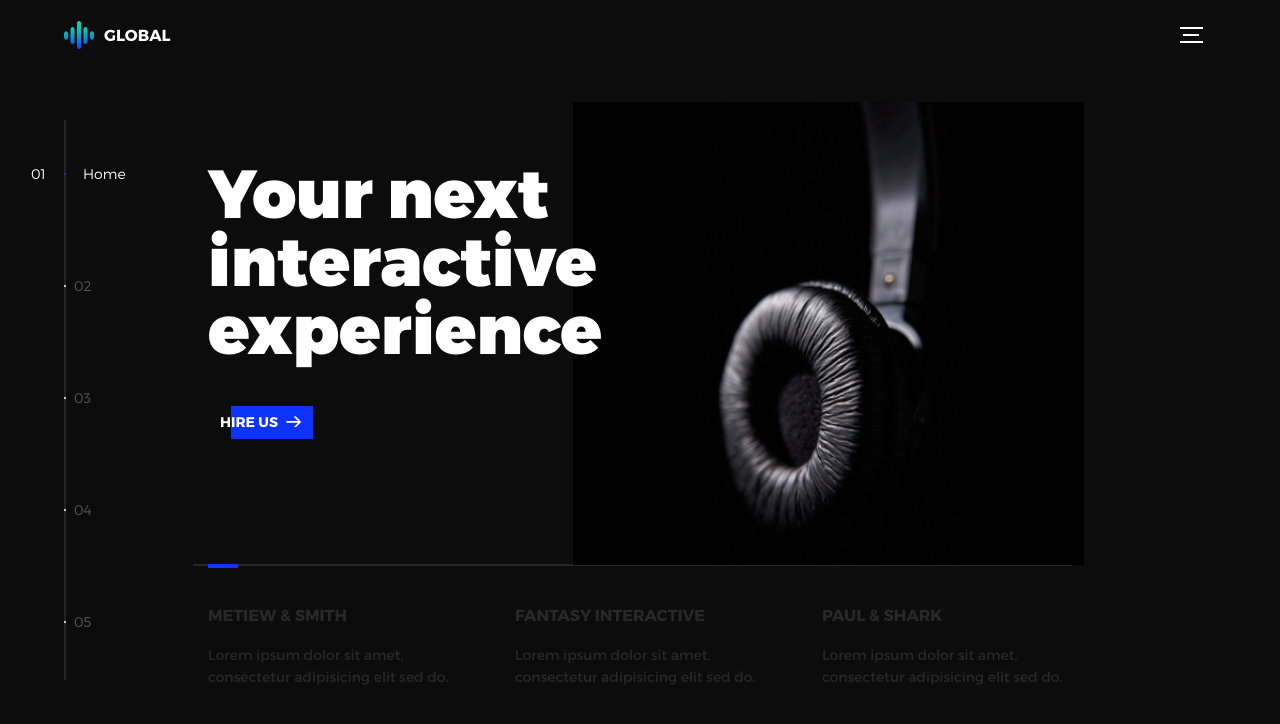
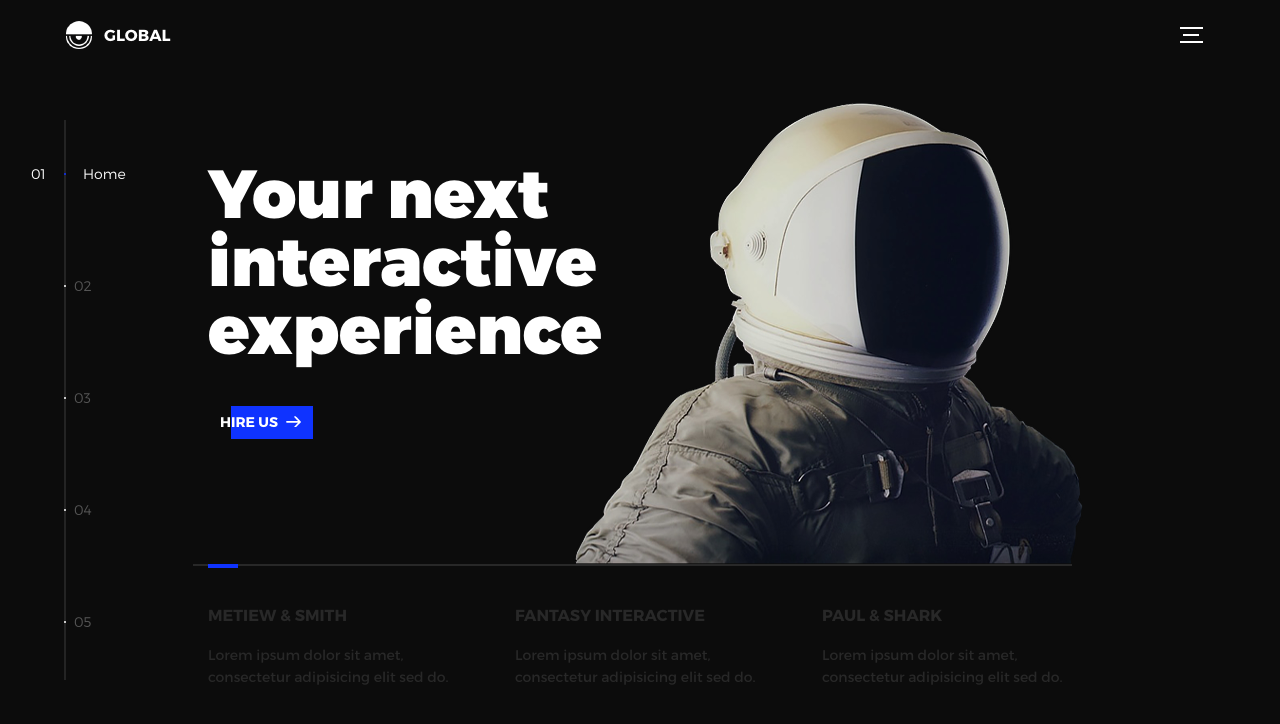
Before and after one commit to saulcastac/RetoWeb2, a plain HTML site: page index.html in a window 1280 px wide. Drawn offline with nearby package versions, Linux system fonts and the light colour scheme.

Commit message:
Modificación del la imagen principal  de la landing page

```diff
--- a/index.html
+++ b/index.html
@@ -15,7 +15,7 @@
 <!-- notification for small viewports and landscape oriented smartphones -->
 <div class="device-notification">
   <a class="device-notification--logo" href="#0">
-    <img src="assets/img/logo.png" alt="Global">
+    <img src="assets/img/logo-new.png" alt="Global">
     <p>Global</p>
   </a>
   <p class="device-notification--message">Global has so much to offer that we must request you orient your device to portrait or find a larger screen. You won't be disappointed.</p>
@@ -27,7 +27,7 @@
       <div class="l-wrapper">
         <header class="header">
           <a class="header--logo" href="#0">
-            <img src="assets/img/logo.png" alt="Global">
+            <img src="assets/img/logo-new.png" alt="Global">
             <p>Global</p>
           </a>
           <button class="header--cta cta">Hire Us</button>
@@ -57,7 +57,7 @@
                   </svg>
                   <span class="btn-background"></span>
                 </button>
-                <img src="assets/img/introduction-visual-new.png" alt="Welcome">
+                <img src="assets/img/introduction-visual.png" alt="Welcome">
               </div>
               <div class="intro--options">
                 <a href="#0">
```
